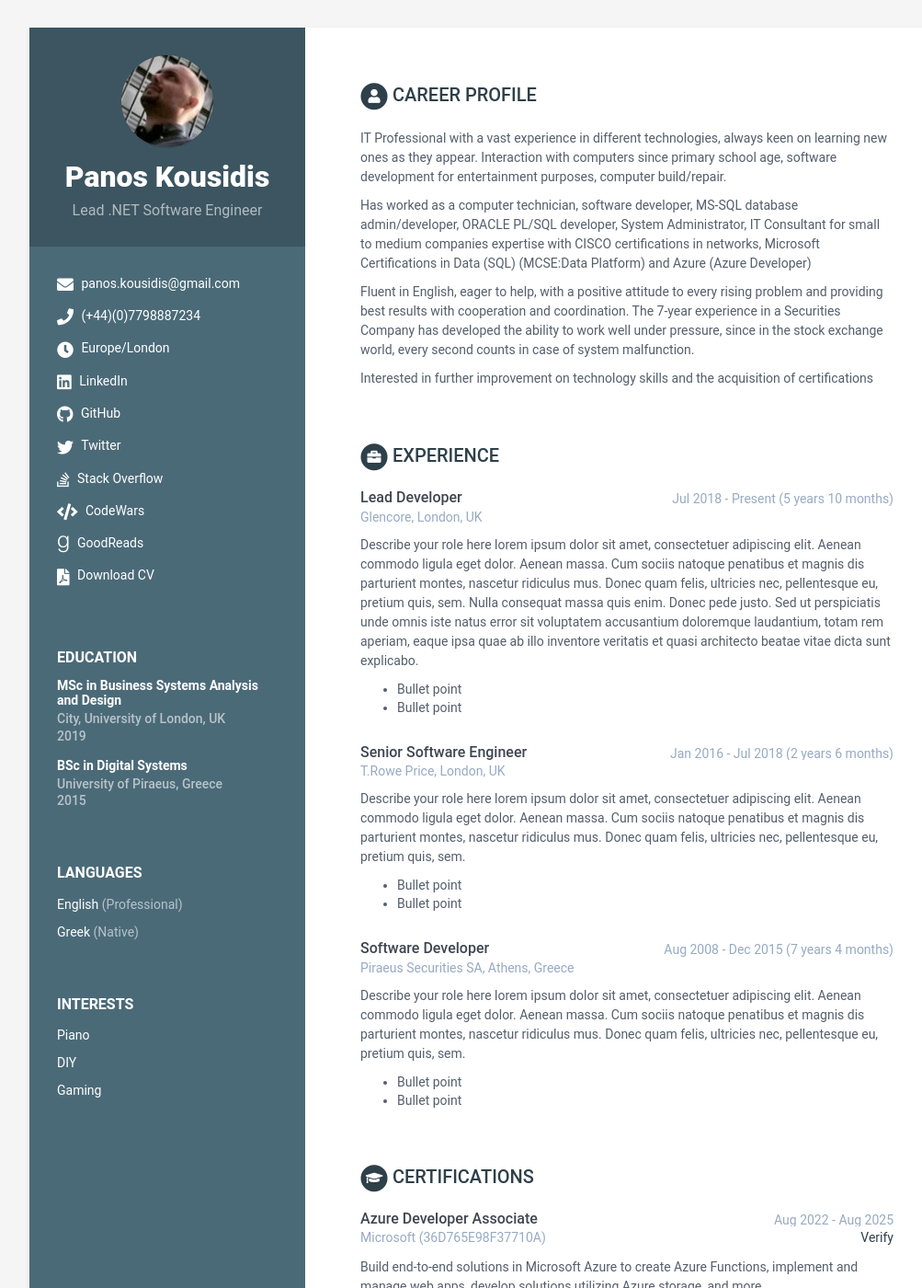
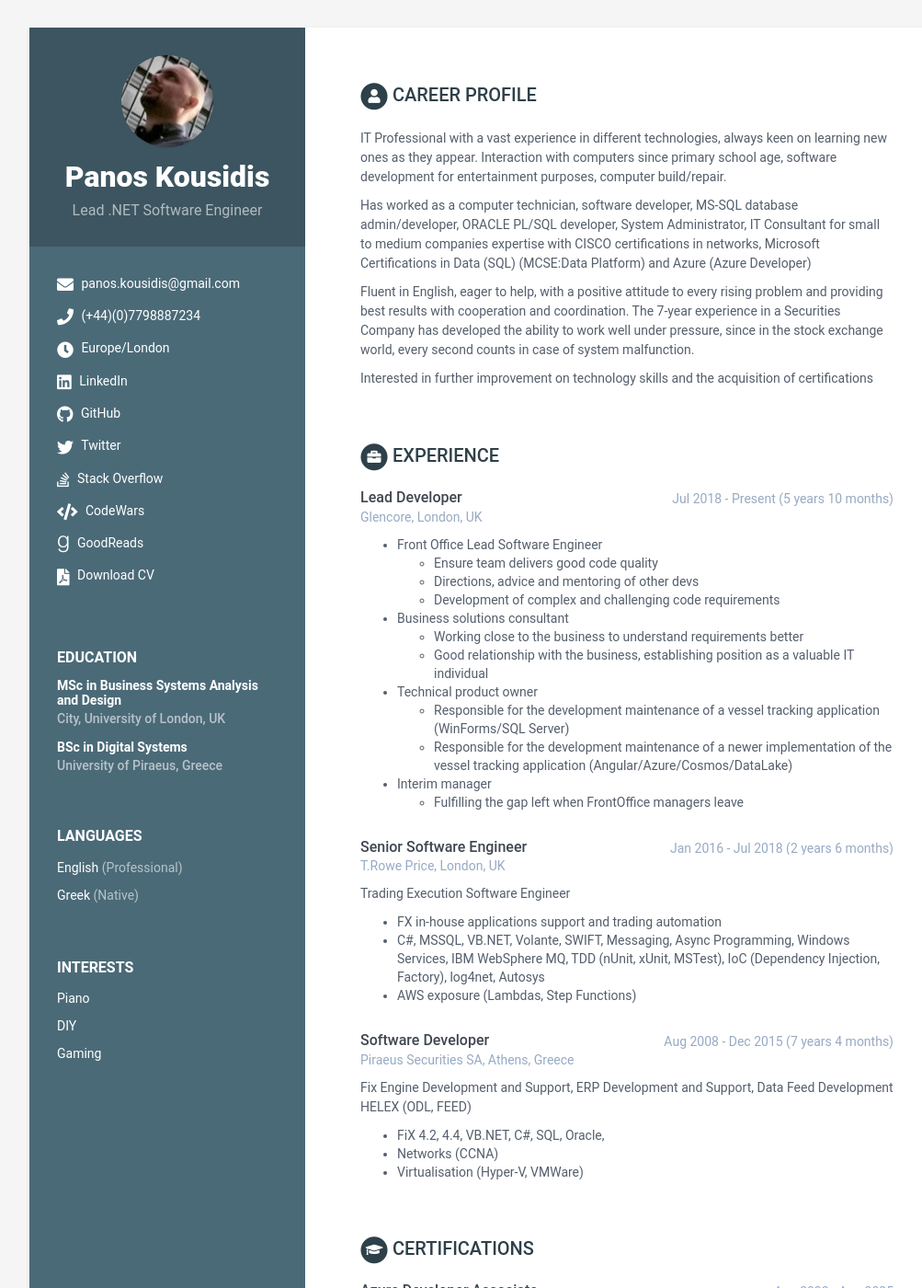
Before and after one commit to PanosKousidis/panoskousidis.github.io, a Jekyll site: the page built from index.html, in a window 1280 px wide and 1400 px high. Shown: the whole window at 92% size, without its empty margins (108-1111 px from the left). Built offline with Jekyll 4.4.1, drawn with Linux system fonts in a browser that asks for light colours.

Commit message:
Add experience

```diff
--- a/_data/data.yml
+++ b/_data/data.yml
@@ -67,12 +67,10 @@ education:
     info:
       - degree: MSc in Business Systems Analysis and Design
         university: City, University of London, UK
-        time: 2019
         details:
 
       - degree: BSc in Digital Systems
         university: University of Piraeus, Greece
-        time: 2015
         details:
 
 experiences:
@@ -83,41 +81,39 @@ experiences:
         end: "Present"
         company: Glencore, London, UK
         details: |
-          Describe your role here lorem ipsum dolor sit amet, consectetuer
-          adipiscing elit. Aenean commodo ligula eget dolor. Aenean massa.
-          Cum sociis natoque penatibus et magnis dis parturient montes,
-          nascetur ridiculus mus. Donec quam felis, ultricies nec,
-          pellentesque eu, pretium quis, sem. Nulla consequat massa quis
-          enim. Donec pede justo. Sed ut perspiciatis unde omnis iste natus
-          error sit voluptatem accusantium doloremque laudantium, totam rem
-          aperiam, eaque ipsa quae ab illo inventore veritatis et quasi
-          architecto beatae vitae dicta sunt explicabo.
-            - Bullet point
-            - Bullet point
+          - Front Office Lead Software Engineer
+            - Ensure team delivers good code quality
+            - Directions, advice and mentoring of other devs
+            - Development of complex and challenging code requirements
+          - Business solutions consultant
+            - Working close to the business to understand requirements better
+            - Good relationship with the business, establishing position as a valuable IT individual
+          - Technical product owner
+            - Responsible for the development maintenance of a vessel tracking application (WinForms/SQL Server)
+            - Responsible for the development maintenance of a newer implementation of the vessel tracking application
+              (Angular/Azure/Cosmos/DataLake)
+          - Interim manager
+            - Fulfilling the gap left when FrontOffice managers leave
+
       - role: Senior Software Engineer
         start: "2016-01-01"
         end: "2018-07-01"
         company: T.Rowe Price, London, UK
         details: |
-          Describe your role here lorem ipsum dolor sit amet, consectetuer
-          adipiscing elit. Aenean commodo ligula eget dolor. Aenean massa.
-          Cum sociis natoque penatibus et magnis dis parturient montes,
-          nascetur ridiculus mus. Donec quam felis, ultricies nec,
-          pellentesque eu, pretium quis, sem.
-            - Bullet point
-            - Bullet point
+          Trading Execution Software Engineer
+            - FX in-house applications support and trading automation
+            - C#, MSSQL, VB.NET, Volante, SWIFT, Messaging, Async Programming, Windows Services, IBM WebSphere MQ, TDD (nUnit, xUnit, MSTest), IoC (Dependency Injection, Factory), log4net, Autosys
+            - AWS exposure (Lambdas, Step Functions)
+
       - role: Software Developer
         start: "2008-08-01"
         end: "2015-12-31"
         company: Piraeus Securities SA, Athens, Greece
         details: |
-          Describe your role here lorem ipsum dolor sit amet, consectetuer
-          adipiscing elit. Aenean commodo ligula eget dolor. Aenean massa.
-          Cum sociis natoque penatibus et magnis dis parturient montes,
-          nascetur ridiculus mus. Donec quam felis, ultricies nec,
-          pellentesque eu, pretium quis, sem.
-            - Bullet point
-            - Bullet point
+          Fix Engine Development and Support, ERP Development and Support, Data Feed Development HELEX (ODL, FEED)
+            - FiX 4.2, 4.4, VB.NET, C#, SQL, Oracle,
+            - Networks (CCNA)
+            - Virtualisation (Hyper-V, VMWare)
 
 certifications:
       title: Certifications
```
